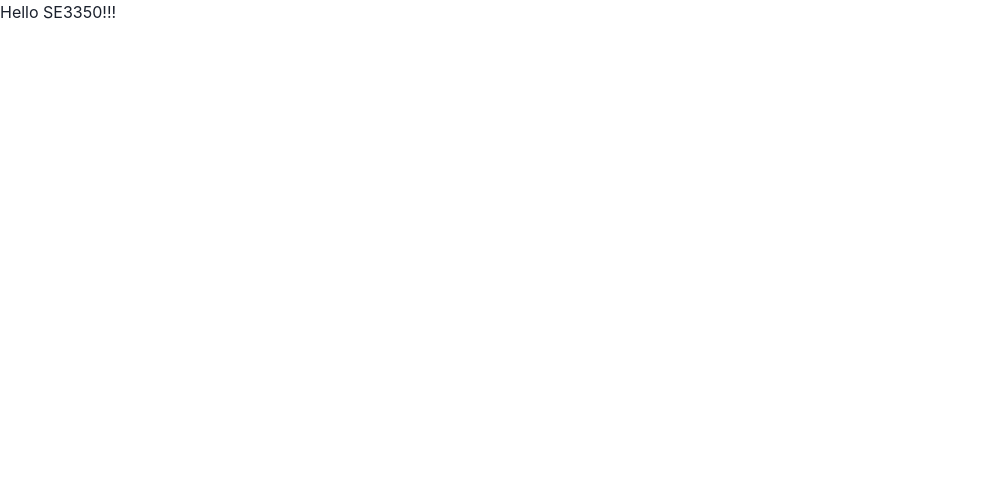
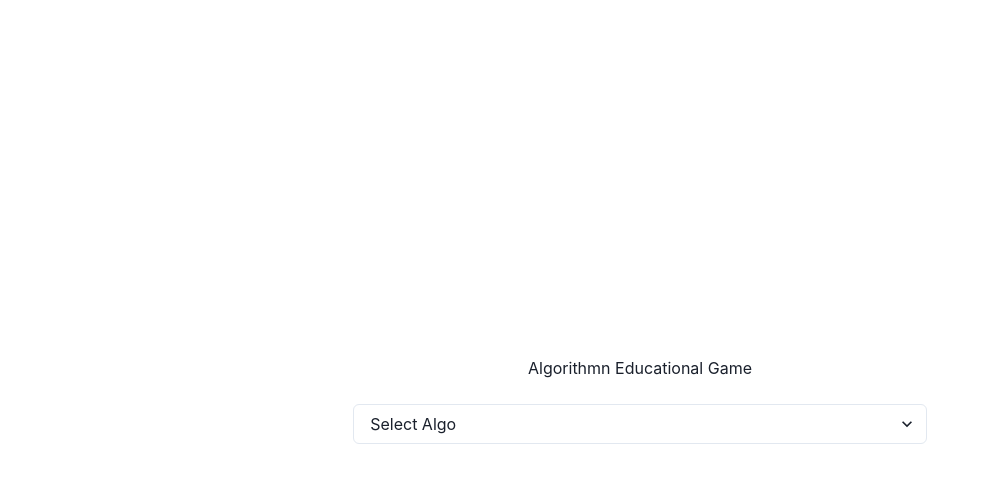
Before and after one commit to ShaimaaAliECE/se3350_project-group-7, a React (Create React App) app in the folder client/: page / in a window 1280 px wide. Shown: the top 482 px of the page, without its empty margins (0-989 px from the left). Built offline with nearby package versions, Linux system fonts and the light colour scheme.

Commit message:
home page + algo select drop down

```diff
--- a/client/package.json
+++ b/client/package.json
@@ -4,8 +4,8 @@
   "private": true,
   "dependencies": {
     "@chakra-ui/react": "^1.8.1",
-    "@emotion/react": "^11",
-    "@emotion/styled": "^11",
+    "@emotion/react": "^11.7.1",
+    "@emotion/styled": "^11.6.0",
     "@testing-library/jest-dom": "^5.16.1",
     "@testing-library/react": "^12.1.2",
     "@testing-library/user-event": "^13.5.0",
@@ -13,7 +13,7 @@
     "@types/node": "^16.11.21",
     "@types/react": "^17.0.38",
     "@types/react-dom": "^17.0.11",
-    "framer-motion": "^5",
+    "framer-motion": "^5.6.0",
     "react": "^17.0.2",
     "react-dom": "^17.0.2",
     "react-scripts": "5.0.0",
--- a/client/src/App.tsx
+++ b/client/src/App.tsx
@@ -1,11 +1,17 @@
 import React from "react";
-import { ChakraProvider } from "@chakra-ui/react";
+import { ChakraProvider, Select, Container } from '@chakra-ui/react'
 
 function App() {
   return (
     <ChakraProvider>
-      <div>Hello SE3350!!!</div>
-    </ChakraProvider>
+      <Container style={{ display: 'flex', flexDirection: 'column', justifyContent: 'center', alignItems: 'center', height: '100vh' }}>
+        <h1 style={{ textAlign: 'center' }}>Algorithmn Educational Game</h1>
+        <br></br>
+        <Select placeholder='Select Algo'>
+          <option value='Merge Sort'>Merge Sort</option>
+        </Select>
+      </Container>
+    </ChakraProvider >
   );
 }
 
```
Also changed, not shown: 2 other files (tests, documents, lock files or other folders).
